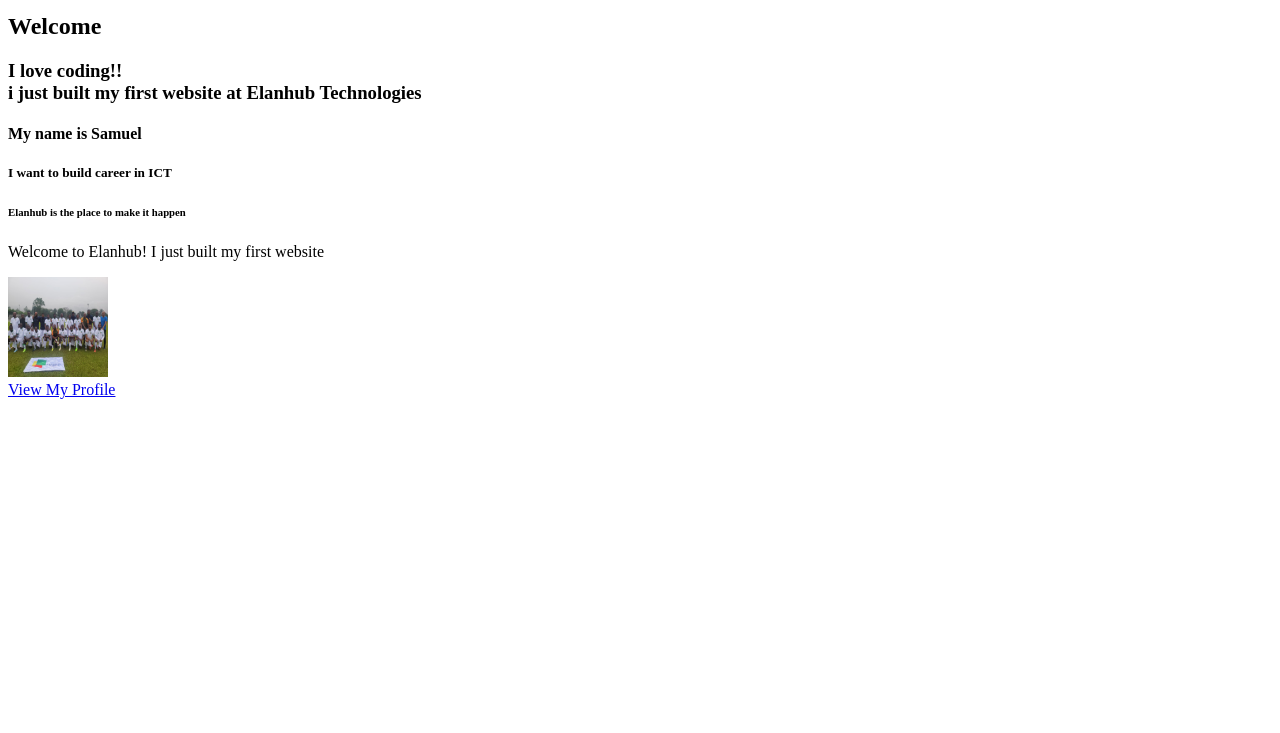
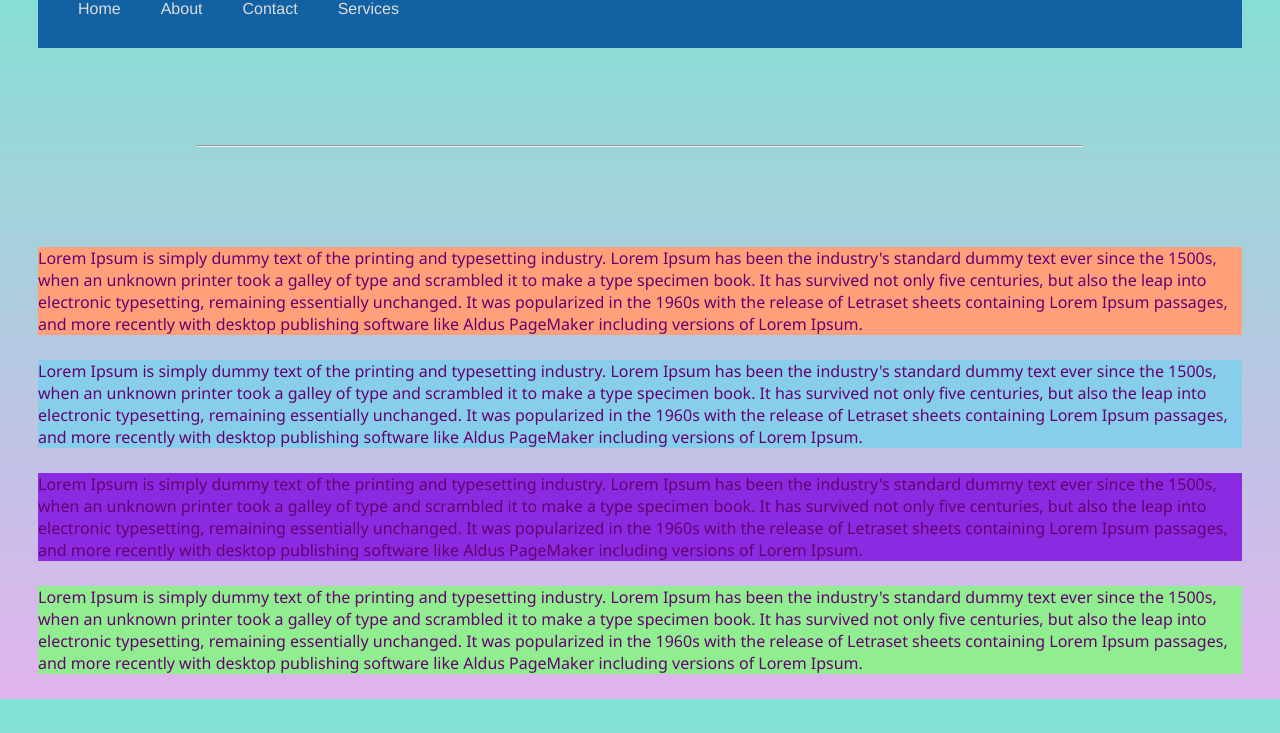
Before and after one commit to Samora22/elanhub2024, a plain HTML site: page index.html in a window 1280 px wide. Shown: the part 67-800 px from the top of the page. Drawn offline with Linux system fonts and the light colour scheme.

Commit message:
Add files via upload

```diff
--- a/index.html
+++ b/index.html
@@ -1,18 +1,75 @@
 <!DOCTYPE html>
-<html>
+<html lang="en">
     <head>
-        <title>My First Website</title>
-        </head>
+        <title>About Us - Elanhub</title>
 
-        <body>
-        <h1>My First Website</h1>
-        <h2>Welcome</h2>
-        <h3>I love coding!! <br> i just built my first website at Elanhub Technologies</h3>
-        <h4>My name is Samuel</h4>
-        <h5>I want to build career in ICT</h5>
-        <H6>Elanhub is the place to make it happen</H6>
-        <p>Welcome to Elanhub! I just built my first website</p>
-        <img src="nnpc.jpg" width="100" height="100" /><br>
-        <a href="https://linkedin.com/in/ucheblessed">View My Profile</a>
-        </body>
-</html>
+        <style>
+            ul {
+                list-style-type: none;
+                margin: 13px 30px;
+                padding: 15px 20px;
+                overflow: hidden;
+                background-color: rgb(17, 97, 163);
+                font-family: 'Franklin Gothic Medium', 'Arial Narrow', Arial, sans-serif;
+            }
+            li {
+                display: inline;
+                float: left;
+            }
+            li a {
+                display: block;
+                padding: 15px 20px;
+                color: #dddddd;
+                text-decoration: none;
+
+
+            }
+            p {
+                font-family: 'Segoe UI', Tahoma, Geneva, Verdana, sans-serif;
+                color: rgb(102, 1, 113);
+  margin: 25px 30px;
+            }
+            /* CHange Color on Hover */
+            li a:hover {
+                background-color: antiquewhite;
+                color: rgb(17, 97, 163);
+            }
+            div {
+  background-color: lightblue; opacity: 0.2;
+background-repeat: no-repeat;
+}
+
+        </style>
+    </head>
+
+    <!-- Body Starts Here -->
+    <body style="background-image: linear-gradient(rgb(127, 227, 210), rgb(225, 179, 238));">
+
+    <img src="logo2.webp"
+
+            body style="width: 30%; margin-left: auto; margin-right: auto; display: block;" />
+        </a>
+        <ul>
+            <li><a href="index.html">Home</a></li>
+            <li><a href="about.html">About</a></li>
+            <li><a href="contact.html">Contact</a></li>
+            <li><a href="services.html">Services</a></li>
+        </ul>
+        <marquee>
+            <p>Your Epicenter For News, Opinion, Entertainment and Inspirational Content.</p>
+
+        </marquee>
+        <hr style="color: rgb(67, 137, 236); width: 70%;">
+
+<p style="padding: 25px;">
+
+           <p style="background-color:lightsalmon ;"> Lorem Ipsum is simply dummy text of the printing and typesetting industry. Lorem Ipsum has been the industry's standard dummy text ever since the 1500s, when an unknown printer took a galley of type and scrambled it to make a type specimen book. It has survived not only five centuries, but also the leap into electronic typesetting, remaining essentially unchanged. It was popularized in the 1960s with the release of Letraset sheets containing Lorem Ipsum passages, and more recently with desktop publishing software like Aldus PageMaker including versions of Lorem Ipsum.
+        </p>
+        <p style="background-color: skyblue;"> Lorem Ipsum is simply dummy text of the printing and typesetting industry. Lorem Ipsum has been the industry's standard dummy text ever since the 1500s, when an unknown printer took a galley of type and scrambled it to make a type specimen book. It has survived not only five centuries, but also the leap into electronic typesetting, remaining essentially unchanged. It was popularized in the 1960s with the release of Letraset sheets containing Lorem Ipsum passages, and more recently with desktop publishing software like Aldus PageMaker including versions of Lorem Ipsum.
+</p>
+        <p style="background-color: blueviolet;"> Lorem Ipsum is simply dummy text of the printing and typesetting industry. Lorem Ipsum has been the industry's standard dummy text ever since the 1500s, when an unknown printer took a galley of type and scrambled it to make a type specimen book. It has survived not only five centuries, but also the leap into electronic typesetting, remaining essentially unchanged. It was popularized in the 1960s with the release of Letraset sheets containing Lorem Ipsum passages, and more recently with desktop publishing software like Aldus PageMaker including versions of Lorem Ipsum.
+        </p>
+        <p style="background-color:lightgreen;"> Lorem Ipsum is simply dummy text of the printing and typesetting industry. Lorem Ipsum has been the industry's standard dummy text ever since the 1500s, when an unknown printer took a galley of type and scrambled it to make a type specimen book. It has survived not only five centuries, but also the leap into electronic typesetting, remaining essentially unchanged. It was popularized in the 1960s with the release of Letraset sheets containing Lorem Ipsum passages, and more recently with desktop publishing software like Aldus PageMaker including versions of Lorem Ipsum.
+        </p>
+    </body>
+    </html>
```
